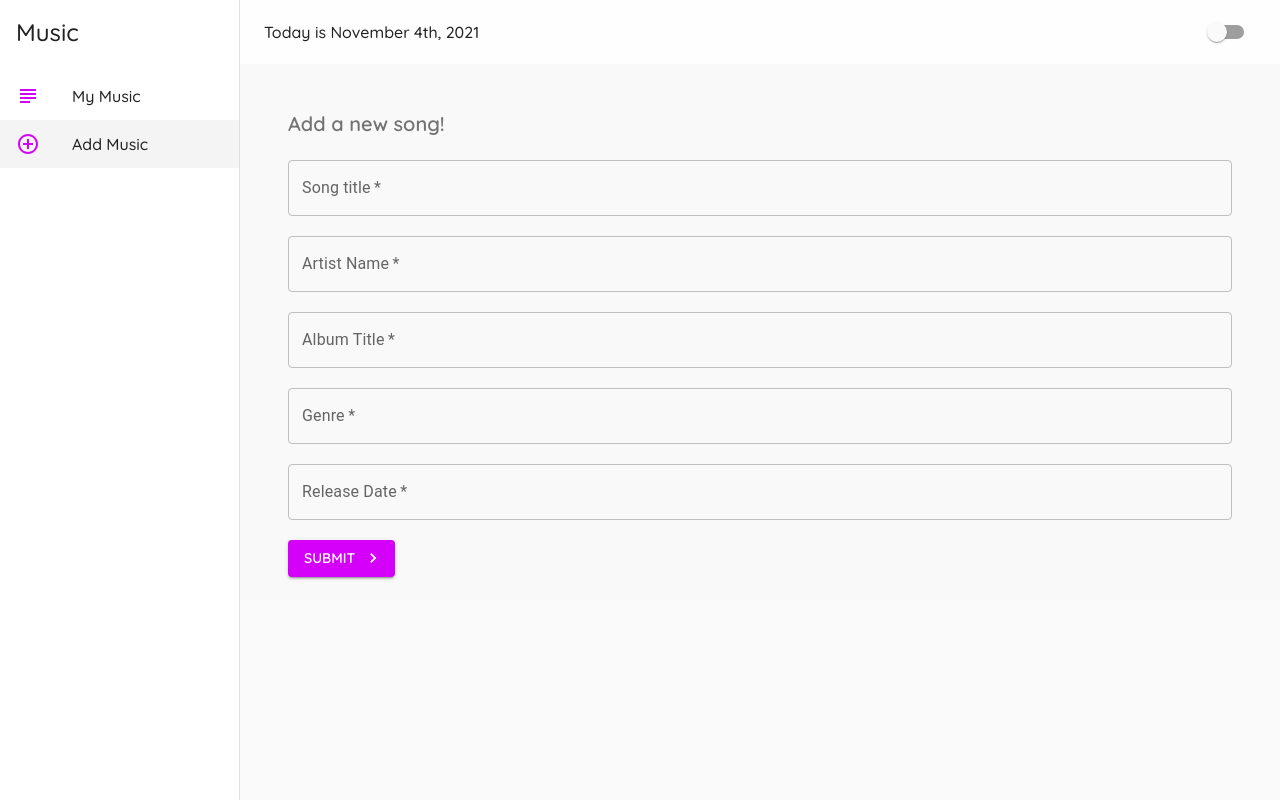
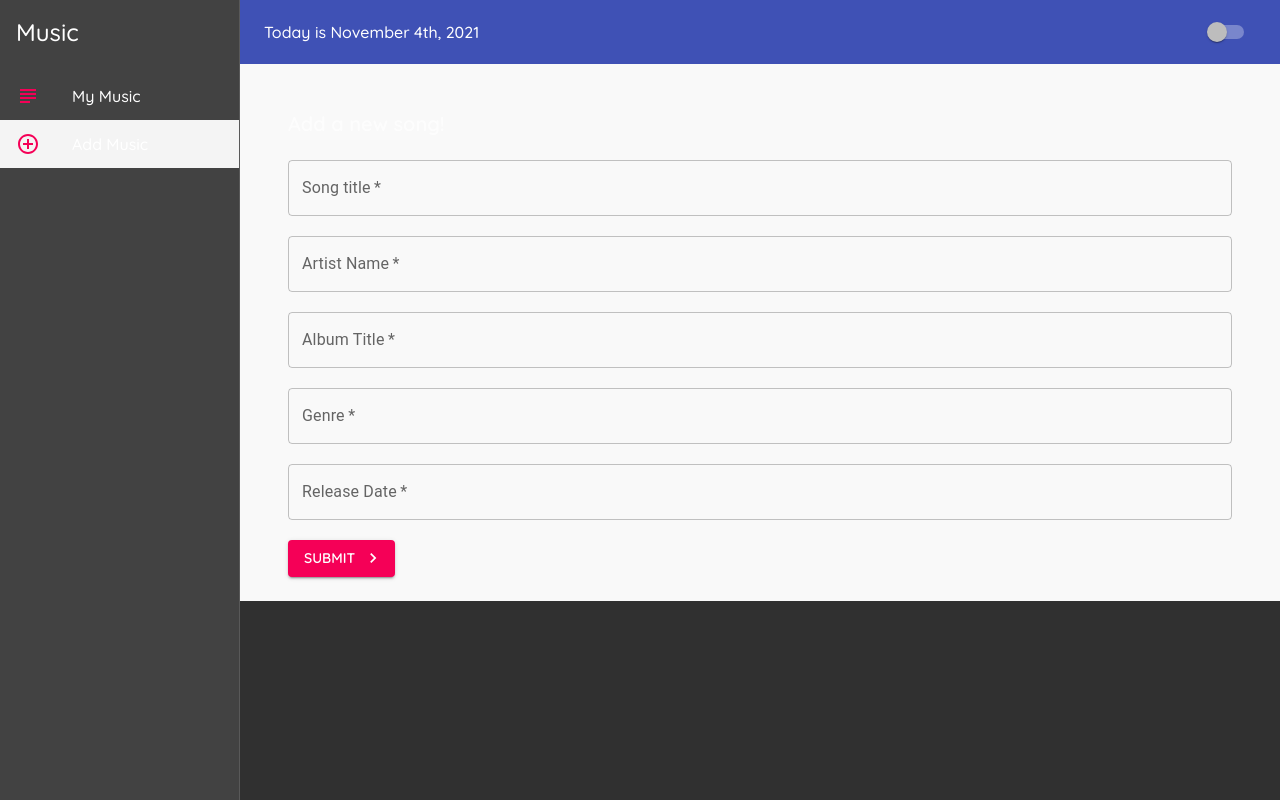
Before and after one commit to giuseppe-g-gelardi/reactmusiclibrary, a React (Create React App) app: page / in a window 1280 px wide. Built offline with nearby package versions, Linux system fonts and the light colour scheme.

Commit message:
move themes to its own component folder and imported into app.

```diff
--- a/src/App.jsx
+++ b/src/App.jsx
@@ -1,121 +1,19 @@
-import React, { useState } from 'react'
+import React from 'react'
 import { BrowserRouter as Router, Switch, Route } from 'react-router-dom/'
-import { createTheme, ThemeProvider } from '@material-ui/core/styles'
+import { ThemeProvider } from '@material-ui/core/styles'
 import CssBaseline from '@material-ui/core/CssBaseline';
-import { purple, pink } from '@material-ui/core/colors'
 import MusicTable from './components/MusicTable'
 import AddSong from './components/AddSong'
 import Layout from './components/Layout'
-
-const lightTheme = createTheme({
-  palette: {
-    type: 'light',
-    primary: {
-      main: '#fefefe'
-    },
-    active: {
-      background: '#f4f4f4'
-    },
-    secondary: purple
-  },
-  typography: {
-    fontFamily: 'Quicksand',
-    fontWeightLight: 400,
-    fontWeightRegular: 500,
-    fontWeightMedium:600,
-    fontWeightBold: 700,
-  }
-})
-
-const darkTheme = createTheme({
-  palette: {
-    type: 'dark',
-    primary: {
-      main: '#55555'
-    },
-    active: {
-      background: '#555555'
-    },
-    secondary: pink
-  },
-  typography: {
-    fontFamily: 'Quicksand',
-    fontWeightLight: 400,
-    fontWeightRegular: 500,
-    fontWeightMedium:600,
-    fontWeightBold: 700,
-  }
-})
-
-// const theme = createTheme({
-//   palette: {
-//     type: 'dark',
-//     primary: {
-//       main: '#bd93f9',
-//       contrastText: 'rgb(132, 102, 174)',
-//     },
-//     appbar: {
-//       background: '#44475a'
-//     },
-//     secondary: {
-//       main: '#8be9fd',
-//       contrastText: '#44475a',
-//     },
-//     background: {
-//       default: '#282a36',
-//       paper: '#44475a',
-//     },
-//     page: {
-//       background: '#282a36',
-//       width: '100%',
-//     },
-//     text: {
-//       primary: '#f8f8f2',
-//     },
-//     error: {
-//       main: '#ff5555',
-//     },
-//     warning: {
-//       main: '#ffb86c',
-//     },
-//     info: {
-//       main: '#ff79c6',
-//     },
-//     success: {
-//       main: '#50fa7b',
-//     },
-//     divider: '#6272a4',
-//   },
-//   props: {
-//     MuiAppBar: {
-//       color: 'default',
-//     },
-//   },
-//   overrides: {
-//     MuiButton: {
-//       root: {
-//         background: 'linear-gradient(45deg, #FE6B8B 30%, #FF8E53 90%)',
-//         border: 0,
-//         borderRadius: 3,
-//         boxShadow: '0 3px 5px 2px rgba(255, 105, 135, .3)',
-//         color: 'white',
-//         height: 48,
-//         padding: '0 30px',
-//       },
-//     },
-//   },
-// })
+import theme from './components/Theme/Theme';
 
 export default function App() {
-
-  const [theme, setTheme] = useState(lightTheme)
-
 
   return (
     <ThemeProvider theme={theme}>
       <CssBaseline />
       <Router>
-        <Layout theme={theme} setTheme={setTheme} lightTheme={lightTheme} darkTheme={darkTheme}>
+        <Layout>
           <Switch>
             <Route exact path='/'>
               <AddSong />
--- a/src/components/Layout.jsx
+++ b/src/components/Layout.jsx
@@ -1,4 +1,4 @@
-import React, { useState } from 'react'
+import React from 'react'
 import { makeStyles, Switch } from '@material-ui/core'
 import Drawer from '@material-ui/core/Drawer'
 import Typography from '@material-ui/core/Typography'
@@ -50,20 +50,11 @@ const useStyles = makeStyles((theme) => {
   }
 })
 
-export default function Layout({ children, setTheme, lightTheme, darkTheme, theme }) {
+export default function Layout({ children }) {
   const classes = useStyles()
   const history = useHistory()
   const location = useLocation()
-  const [checked, setChecked] = useState(false)
 
-  const handleChange = (e) => {
-    setChecked(e.target.checked)
-    setTheme(darkTheme)
-
-    if (checked) {
-      window.location.reload()
-    }
-  }
 
   const menuItems = [
     {
@@ -91,10 +82,7 @@ export default function Layout({ children, setTheme, lightTheme, darkTheme, them
             Today is {format(new Date(), 'MMMM do, Y')}
           </Typography>
 {/* theme toggle switch */}
-              <Switch
-              checked={setTheme(lightTheme)}
-              onChange={handleChange}
-              />
+              <Switch />
 {/* theme toggle switch */}
         </Toolbar>
       </AppBar>
@@ -132,37 +120,3 @@ export default function Layout({ children, setTheme, lightTheme, darkTheme, them
     </div>
   )
 }
-
-
-// const useStyles = makeStyles((theme) => {
-//   return {
-//     page: {
-//       background: '#282a36',
-//       width: '100%',
-//       padding: theme.spacing(3)
-//     },
-//     drawer: {
-//       width: drawerWidth
-//     },
-//     drawerPaper: {
-//       width: drawerWidth
-//     },
-//     root: {
-//       display: 'flex'
-//     },
-//     title: {
-//       padding: theme.spacing(2)
-//     },
-//     appbar: {
-//       width: `calc(100% - ${drawerWidth}px)`,
-//       background: '#44475a'
-//     },
-//     toolbar: theme.mixins.toolbar,
-//     date: {
-//       flexGrow: 1 // will take up all space horizontal to its right
-//     },
-//     avatar: {
-//       marginLeft: theme.spacing(2)
-//     },
-//   }
-// })
--- a/src/components/Theme/Theme.jsx
+++ b/src/components/Theme/Theme.jsx
@@ -2,13 +2,26 @@ import React, { useState } from 'react'
 import { ThemeProvider, createTheme } from '@material-ui/core/styles'
 import { purple, pink } from '@material-ui/core/colors'
 
+// const theme = createTheme({
+//   palette: {
+//     type: 'light',
+//     primary: {
+//       main: '#fefefe'
+//     },
+//     secondary: purple
+//   },
+//   typography: {
+//     fontFamily: 'Quicksand',
+//     fontWeightLight: 400,
+//     fontWeightRegular: 500,
+//     fontWeightMedium:600,
+//     fontWeightBold: 700,
+//   }
+// })
+
 const theme = createTheme({
   palette: {
-    type: 'light',
-    primary: {
-      main: '#fefefe'
-    },
-    secondary: purple
+    type: 'dark',
   },
   typography: {
     fontFamily: 'Quicksand',
@@ -19,36 +32,4 @@ const theme = createTheme({
   }
 })
 
-const themeDark = createTheme({
-  palette: {
-    type: 'dark',
-    primary: {
-      main: '#555555'
-    },
-    secondary: pink
-  },
-  typography: {
-    fontFamily: 'Quicksand',
-    fontWeightLight: 400,
-    fontWeightRegular: 500,
-    fontWeightMedium:600,
-    fontWeightBold: 700,
-  }
-})
-
-const Theme = (props) => {
-  const { children, darkMode } = props
-  const defaultTheme = darkMode ? themeDark : theme;
-  return <ThemeProvider theme={defaultTheme}>{children}</ThemeProvider>
-}
-
-export const withTheme = (Component) => {
-  return (props) => {
-    const [darkMode, setDarkMode] = useState(false)
-    return (
-      <Theme darkMode={darkMode}>
-        <Component {...props} darkMode={darkMode} setDarkMode={setDarkMode} />
-      </Theme>
-    )
-  }
-}
+export default theme
```
